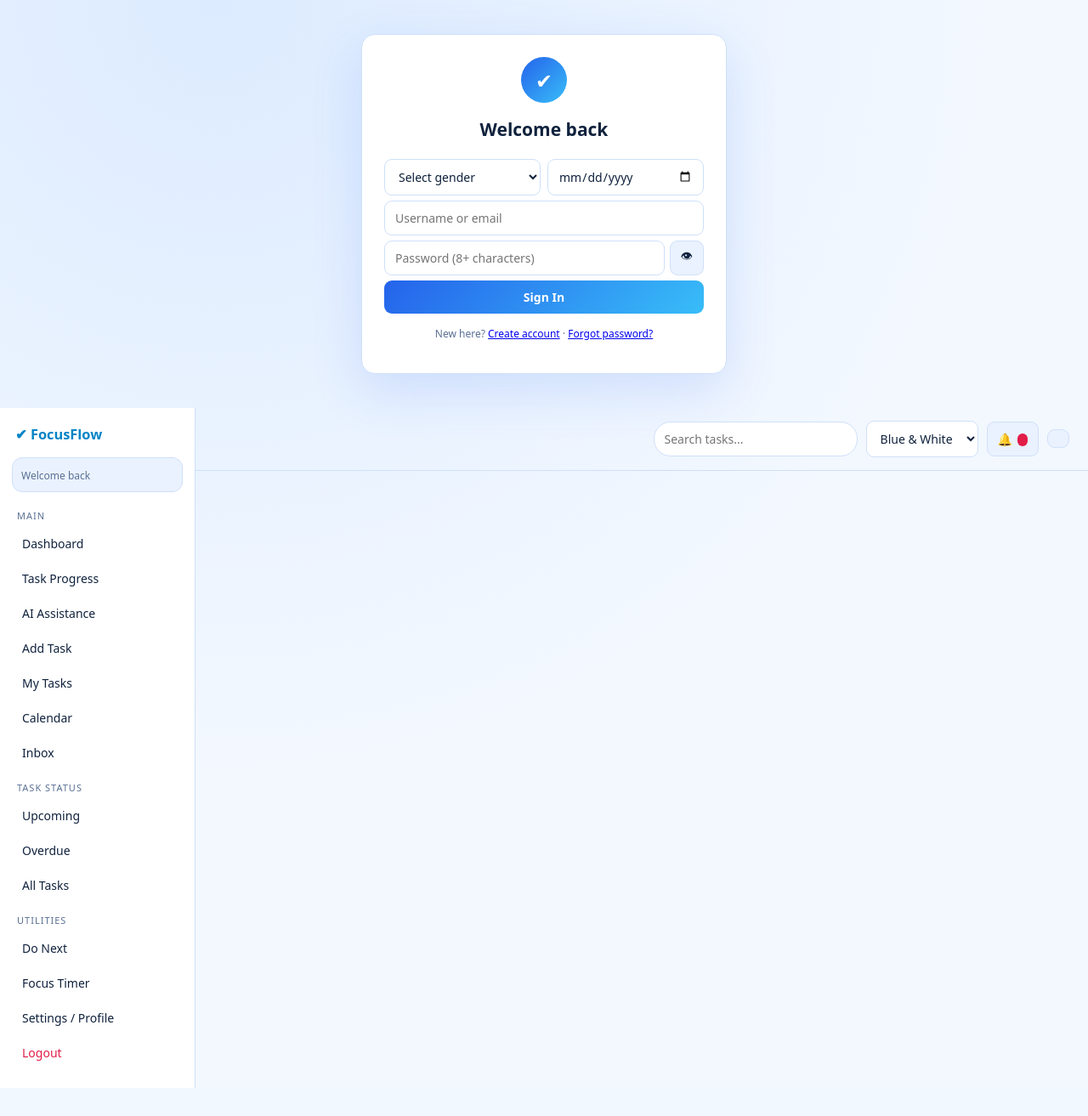
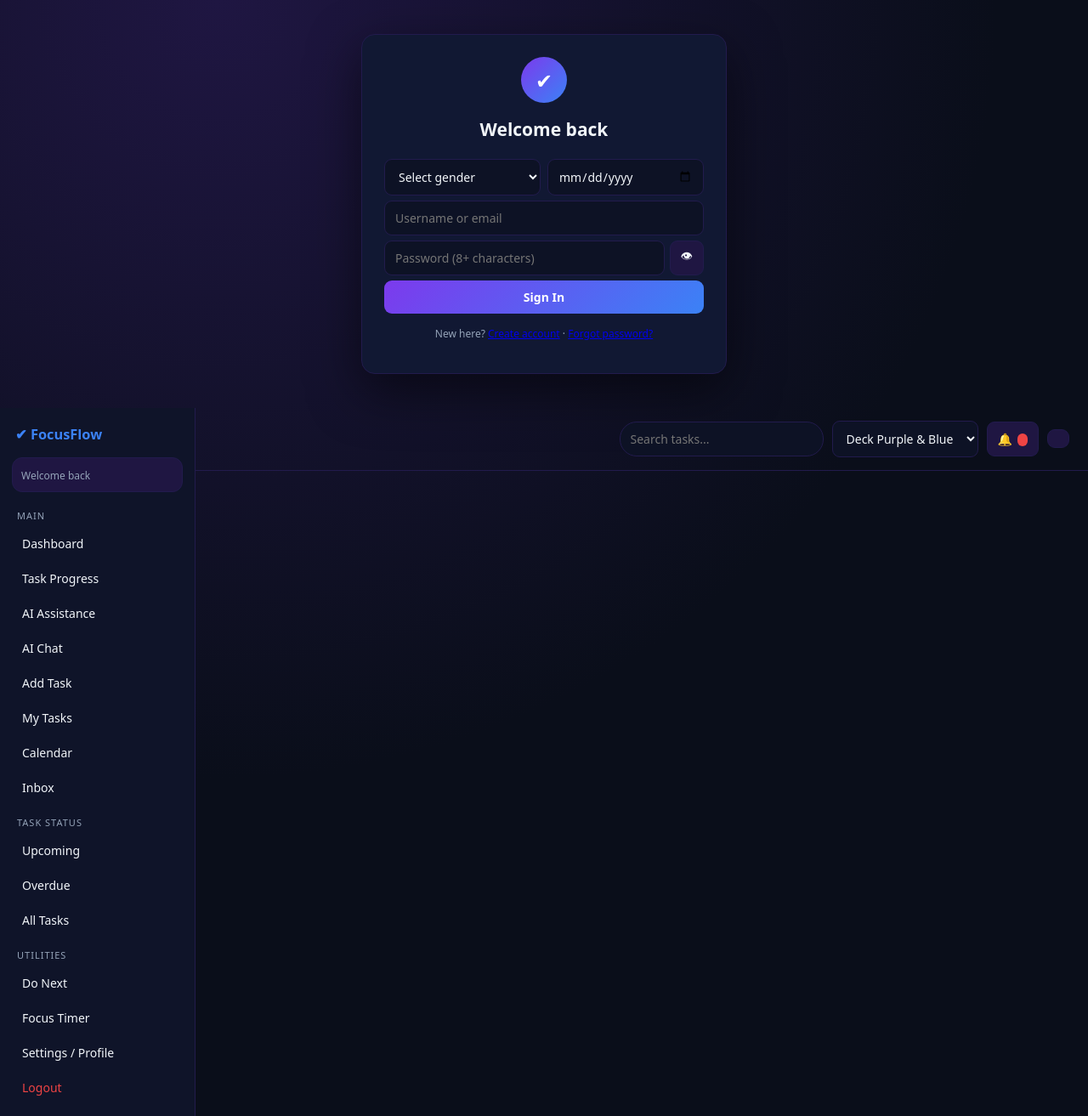
Before and after one commit to Ayanfegold537/focusflow, a Flask app: page / in a window 1280 px wide. Shown: the whole page at 85% size. Before the commit the page ends 1280 px from the top, so only its background shows below. Run offline with Flask 3, Linux system fonts and the light colour scheme; some libraries are stand-ins or nearby versions.

Commit message:
deck colours and AI chat

```diff
--- a/app.py
+++ b/app.py
@@ -316,4 +316,32 @@ def change_pw():
     if len(b.get("new") or "") < 8: return jsonify(error="New password must be 8+ characters."), 400
     q("UPDATE ff_users SET pw=:p WHERE id=:i", {"p": generate_password_hash(b["new"]), "i": session["uid"]}); return jsonify(ok=True)
 
+# ---------- General AI Chat (any topic) ----------
+KB = [(("focus", "concentrat", "distract"), "Work in 25-minute focus blocks, silence your phone and do one thing at a time. The Focus Timer in this app can help."),
+ (("pomodoro",), "Pomodoro: work 25 minutes, rest 5, and after four rounds rest 15. Open Focus Timer to start one."),
+ (("procrastinat", "motivat", "stuck"), "Start with just 5 minutes on the smallest step. Momentum usually follows."),
+ (("study", "exam", "revis"), "Use active recall and past questions, review after 1 day, 3 days and 1 week, and study in 25-minute blocks."),
+ (("stress", "overwhelm", "anxious"), "Write everything down, pick the single most important item, and take a 5-minute break first.")]
+KB_DEFAULT = "I can only answer a few productivity topics right now (focus, pomodoro, motivation, study, stress). Connect the Groq key to chat about anything."
+
+@app.post("/api/chat")
+@need_login
+def chat():
+    msgs = [{"role": m["role"], "content": str(m["content"])[:2000]} for m in ((request.json or {}).get("messages") or [])[-12:]
+            if isinstance(m, dict) and m.get("role") in ("user", "assistant") and m.get("content")]
+    if not msgs or msgs[-1]["role"] != "user": return jsonify(error="Type a message first."), 400
+    key = os.environ.get("GROQ_API_KEY", "").strip()
+    if key:
+        tasks = ", ".join(t["title"] for t in q("SELECT title FROM ff_tasks WHERE uid=:u AND parent IS NULL AND status IN ('open','progress') LIMIT 5", {"u": session["uid"]})) or "none"
+        sysmsg = ("You are FocusFlow Assistant inside a productivity app. Help with anything the user asks: questions, explanations, writing and editing, study help, planning, coding, ideas, summaries and advice. "
+                  f"Be accurate, friendly and concise, and say so if you are unsure. The user is {session['name']}. Their open tasks: {tasks}.")
+        req = urllib.request.Request("https://api.groq.com/openai/v1/chat/completions",
+            data=json.dumps({"model": os.environ.get("GROQ_MODEL", "llama-3.3-70b-versatile"), "temperature": 0.6, "max_tokens": 900, "messages": [{"role": "system", "content": sysmsg}] + msgs}).encode(),
+            headers={"Content-Type": "application/json", "Authorization": "Bearer " + key, "User-Agent": "FocusFlow/1.0"})
+        try:
+            with urllib.request.urlopen(req, timeout=25) as r: return jsonify(reply=json.loads(r.read())["choices"][0]["message"]["content"], source="Groq AI")
+        except Exception as e: app.logger.warning("Groq chat failed: %s", e)
+    last = msgs[-1]["content"].lower()
+    return jsonify(reply=next((a for k, a in KB if any(w in last for w in k)), KB_DEFAULT), source="Offline helper")
+
 if __name__ == "__main__": app.run(debug=True)
--- a/templates/index.html
+++ b/templates/index.html
@@ -1,6 +1,7 @@
 {% raw %}<!doctype html><html lang="en"><head><meta charset="utf-8"><meta name="viewport" content="width=device-width,initial-scale=1"><title>FocusFlow</title>
 <style>
-:root,[data-theme=blue]{--bg:#f3f8ff;--s:#ffffff;--s2:#eaf2ff;--b:#cfe0fa;--t:#10223d;--m:#5a7094;--a:#2563eb;--a2:#0284c7;--w:#f59e0b;--r:#e11d48;--g:linear-gradient(135deg,#2563eb,#38bdf8);--glow:#dcebff;--on:#fff;--inp:#fff;--sh:#2563eb26}
+[data-theme=deck],:root{--bg:#0a0e1a;--side:#0f1429;--s:#111833;--s2:#1f1642;--b:#221b4d;--t:#f1f5f9;--m:#94a3b8;--a:#7c3aed;--a2:#3b82f6;--w:#f59e0b;--r:#ef4444;--g:linear-gradient(135deg,#7c3aed,#3b82f6);--glow:#1f1642;--on:#fff;--inp:#0d1225;--sh:#0008}
+[data-theme=blue]{--bg:#f3f8ff;--s:#ffffff;--s2:#eaf2ff;--b:#cfe0fa;--t:#10223d;--m:#5a7094;--a:#2563eb;--a2:#0284c7;--w:#f59e0b;--r:#e11d48;--g:linear-gradient(135deg,#2563eb,#38bdf8);--glow:#dcebff;--on:#fff;--inp:#fff;--sh:#2563eb26}
 [data-theme=rose]{--inp:#150b12;--sh:#0008;--bg:#120a10;--s:#1d1019;--s2:#2a1625;--b:#472338;--t:#fbeef4;--m:#b894a8;--a:#f43f8e;--a2:#fb7185;--w:#fbbf24;--r:#f43f5e;--g:linear-gradient(135deg,#e11d74,#fb923c);--glow:#33102a;--on:#fff}
 [data-theme=emerald]{--inp:var(--inp);--sh:#0008;--bg:#06110e;--s:#0e201c;--s2:#12302a;--b:#1e4a40;--t:#e7f6f2;--m:#82a89f;--a:#14b8a6;--a2:#34d399;--g:linear-gradient(135deg,#0d9488,#34d399);--glow:#0b2a24;--on:var(--on)}
 [data-theme=ocean]{--inp:#08172a;--sh:#0008;--bg:#06101c;--s:#0c1c30;--s2:#10294a;--b:#1b4272;--t:#e8f3ff;--m:#86a9cf;--a:#38bdf8;--a2:#22d3ee;--g:linear-gradient(135deg,#0ea5e9,#6366f1);--glow:#0b2a4a;--on:#04121f}
@@ -11,7 +12,7 @@ button{background:var(--g);border:0;color:var(--on);font-weight:600;cursor:point
 .card{max-width:430px;margin:5vh auto;background:var(--s);padding:26px;border-radius:16px;border:1px solid var(--b);box-shadow:0 20px 60px var(--sh)}.card input,.card select,.card button.go{width:100%}
 .logo{width:54px;height:54px;border-radius:50%;background:var(--g);display:grid;place-items:center;margin:0 auto 8px;font-size:24px;color:var(--on)}.c{text-align:center}
 .two{display:grid;grid-template-columns:1fr 1fr;gap:8px}.pwr{display:flex;gap:6px}.pwr button{padding:0 12px}
-#app{display:grid;grid-template-columns:230px 1fr;min-height:100vh}aside{background:var(--s);border-right:1px solid var(--b);padding:14px;display:flex;flex-direction:column;gap:2px}
+#app{display:grid;grid-template-columns:230px 1fr;min-height:100vh}aside{background:var(--side,var(--s));border-right:1px solid var(--b);padding:14px;display:flex;flex-direction:column;gap:2px}
 aside h3{margin:6px 4px 14px;color:var(--a2)}aside small{color:var(--m);margin:12px 6px 4px;font-size:11px;letter-spacing:1px}
 aside button{display:flex;justify-content:space-between;text-align:left;background:none;color:var(--t);font-weight:400;border-radius:9px;margin:0}aside button:hover,aside button.on{background:var(--s2);color:var(--a2)}
 .wel{background:var(--s2);border:1px solid var(--b);border-radius:12px;padding:10px;margin-bottom:6px}.wel span{color:var(--m);font-size:12px}
@@ -31,10 +32,10 @@ aside button{display:flex;justify-content:space-between;text-align:left;backgrou
 <div class="pwr" data-m="login signup reset"><input id="pw" type="password" placeholder="Password (8+ characters)" style="flex:1"><button type="button" class="g" onclick="eye()">👁</button></div>
 <input data-m="signup reset" id="pw2" type="password" placeholder="Confirm password"><button class="go" id="go" onclick="submitAuth()"></button><p class="m c" id="links"></p></div>
 <div id="app" hidden><aside><h3>✔ FocusFlow</h3><div class="wel"><span>Welcome back</span><br><b id="who"></b></div>
-<small>MAIN</small><button onclick="go('dash')">Dashboard</button><button onclick="go('prog')">Task Progress</button><button onclick="go('ai')">AI Assistance</button><button onclick="go('add')">Add Task</button><button onclick="go('my')">My Tasks</button><button onclick="go('cal')">Calendar</button><button onclick="go('inbox')">Inbox<span class="bd" id="bd"></span></button>
+<small>MAIN</small><button onclick="go('dash')">Dashboard</button><button onclick="go('prog')">Task Progress</button><button onclick="go('ai')">AI Assistance</button><button onclick="go('chat')">AI Chat</button><button onclick="go('add')">Add Task</button><button onclick="go('my')">My Tasks</button><button onclick="go('cal')">Calendar</button><button onclick="go('inbox')">Inbox<span class="bd" id="bd"></span></button>
 <small>TASK STATUS</small><button onclick="go('up')">Upcoming</button><button onclick="go('over')">Overdue</button><button onclick="go('all')">All Tasks</button>
 <small>UTILITIES</small><button onclick="go('next')">Do Next</button><button onclick="go('focus')">Focus Timer</button><button onclick="go('prof')">Settings / Profile</button><button onclick="out()" style="color:var(--r)">Logout</button></aside>
-<div><div class="bar"><h2 id="ttl"></h2><input id="q" placeholder="Search tasks..." oninput="go('my',1)"><select id="th" onchange="theme(this.value)"><option value="blue">Blue &amp; White</option><option value="rose">Rose</option><option value="emerald">Emerald</option><option value="ocean">Ocean</option><option value="violet">Violet</option></select><button class="g" onclick="go('inbox')">🔔<span class="bd" id="bd2"></span></button><button class="g" onclick="go('prof')" id="ub"></button></div><main id="v"></main></div></div>
+<div><div class="bar"><h2 id="ttl"></h2><input id="q" placeholder="Search tasks..." oninput="go('my',1)"><select id="th" onchange="pick(this.value)"><option value="deck">Deck Purple &amp; Blue</option><option value="blue">Blue &amp; White</option><option value="rose">Rose</option><option value="emerald">Emerald</option><option value="ocean">Ocean</option><option value="violet">Violet</option></select><button class="g" onclick="go('inbox')">🔔<span class="bd" id="bd2"></span></button><button class="g" onclick="go('prof')" id="ub"></button></div><main id="v"></main></div></div>
 <script>
 const $=s=>document.querySelector(s),esc=s=>String(s??'').replace(/[&<>"]/g,c=>({'&':'&amp;','<':'&lt;','>':'&gt;','"':'&quot;'}[c]));
 const api=async(p,m='GET',b)=>{const r=await fetch('/api/'+p,{method:m,headers:{'Content-Type':'application/json'},body:b?JSON.stringify(b):undefined});const d=await r.json().catch(()=>({}));if(!r.ok)throw new Error(d.error||'Error');return d};
@@ -50,7 +51,7 @@ async function submitAuth(){try{const b={name:$('#name').value,gender:$('#gender
  await api(mode,'POST',b);start()}catch(e){$('#err').textContent=e.message}}
 async function start(){try{const m=await api('me');$('#auth').hidden=true;$('#app').hidden=false;$('#who').textContent=$('#ub').textContent='👤 '+m.name;go('dash')}catch{$('#auth').hidden=false;$('#app').hidden=true;setMode(token?'reset':'login')}}
 async function out(){await api('logout','POST');start()}
-const NAMES={dash:'Dashboard',prog:'Task Progress',ai:'AI Assistance',add:'Add Task',my:'My Tasks',cal:'Calendar',inbox:'Inbox',up:'Upcoming',over:'Overdue',all:'All Tasks',next:'Do Next',focus:'Focus Timer',prof:'Settings / Profile'};
+const NAMES={dash:'Dashboard',prog:'Task Progress',ai:'AI Assistance',chat:'AI Chat',add:'Add Task',my:'My Tasks',cal:'Calendar',inbox:'Inbox',up:'Upcoming',over:'Overdue',all:'All Tasks',next:'Do Next',focus:'Focus Timer',prof:'Settings / Profile'};
 async function go(n,keep){clearInterval(timer);if(!keep||n!='my'||$('#ttl').textContent!='My Tasks')$('#ttl').textContent=NAMES[n];T=await api('tasks');
  const ib=await api('inbox');$('#bd').textContent=$('#bd2').textContent=ib.length||'';await V[n](n,ib)}
 const act=t=>t.status=='open'||t.status=='progress',roots=()=>T.filter(t=>!t.parent);
@@ -61,7 +62,7 @@ function row(r){const sub=T.filter(s=>s.parent==r.id);return `<div class="box"><
 const setS=async(id,s)=>{await api('tasks/'+id,'PATCH',{status:s});go(window.cur||'my',1)},del=async id=>{if(confirm('Delete this task and its steps?')){await api('tasks/'+id,'DELETE');go('my')}};
 const V={
  dash(){const r=roots(),o=r.filter(t=>act(t)&&t.due&&t.due<today());$('#v').innerHTML=`<h3>Hello 👋</h3><div class="grid">${[['Total',r.length],['Completed',r.filter(t=>t.status=='done').length],['In progress',r.filter(t=>t.status=='progress').length],['Overdue',o.length]].map(([a,b])=>`<div class="st"><b>${b}</b><span>${a}</span></div>`).join('')}</div><div class="box"><b>Next deadlines</b>${r.filter(act).filter(t=>t.due).sort((a,b)=>a.due>b.due?1:-1).slice(0,5).map(t=>`<p>${esc(t.title)} <span class="m">· ${esc(t.due)}</span></p>`).join('')||'<p class="m">Nothing scheduled.</p>'}</div>`},
- async prog(){const i=await api('insights'),r=roots(),c={Completed:i.done,Pending:r.filter(t=>t.status=='open').length,'In progress':i.progress,Archived:i.archived},col=[cv('--a2'),cv('--w'),cv('--a'),'#64748b'],tot=Object.values(c).reduce((a,b)=>a+b,0)||1;let acc=0;
+ async prog(){const i=await api('insights'),r=roots(),c={Completed:i.done,Pending:r.filter(t=>t.status=='open').length,'In progress':i.progress,Archived:i.archived},col=['#10b981','#f59e0b','#3b82f6','#7c3aed'],tot=Object.values(c).reduce((a,b)=>a+b,0)||1;let acc=0;
   const cg=Object.values(c).map((v,k)=>{const s=acc;acc+=v/tot*100;return `${col[k]} ${s}% ${acc}%`}).join(','),mo=Object.entries(i.monthly),mx=Math.max(1,...mo.map(x=>x[1]));
   $('#v').innerHTML=`<div class="box"><div class="row"><b style="flex:1">Overall productivity</b><b style="color:var(--a2)">${i.rate}%</b></div><div class="pb"><i style="width:${i.rate}%"></i></div></div>
   <div class="grid">${[['Completed',i.done],['In progress',i.progress],['Overdue',i.overdue],['Archived',i.archived],['Focus minutes',i.focus]].map(([a,b])=>`<div class="st"><b>${b}</b><span>${a}</span></div>`).join('')}</div>
@@ -70,6 +71,7 @@ const V={
  async ai(){const h=await api('analyses');$('#v').innerHTML=`<div class="box c"><span class="pill">✦ Rule-based AI planner</span><h2>AI Task Assistant</h2><p class="m">Enter a task and get steps, a time estimate, difficulty and likely challenges.</p>
   <textarea id="at2" rows="3" style="width:80%;background:var(--inp);color:var(--t);border:1px solid var(--b);border-radius:9px;padding:10px" placeholder="e.g. Build a website for my final year project and present it"></textarea><br><button onclick="analyze()">✦ Analyze Task</button><p id="ae" class="err"></p><div id="ar"></div></div>
   <div class="box"><div class="row"><b style="flex:1">Recent analyses</b><button class="g" onclick="clr('')">Clear history</button></div>${h.map(x=>`<div class="row" style="border-top:1px solid var(--b);padding:8px 0"><b style="flex:1">${esc(x.title)}</b><span class="pill">${x.difficulty}</span><span class="m">${Math.floor(x.minutes/60)}h ${x.minutes%60}m</span><button class="g" onclick='show(${JSON.stringify(x).replace(/'/g,"&#39;")})'>View</button><button onclick="mk('${esc(x.title).replace(/'/g,"")}')">+ Create</button><button class="x" onclick="clr('${x.id}')">🗑</button></div>`).join('')||'<p class="m">No analyses yet.</p>'}</div>`},
+ chat(){$('#v').innerHTML=`<div class="box" style="display:flex;flex-direction:column;height:70vh"><div id="cm" style="flex:1;overflow:auto"></div><div class="row"><input id="ci" placeholder="Ask me anything..." style="flex:1" onkeydown="if(event.key=='Enter')say()"><button onclick="say()">Send</button></div></div>`;drawC()},
  add(){$('#v').innerHTML=`<div class="box"><b>Add a task</b><div class="row"><input id="ti" placeholder="Task title" style="flex:1"><input id="du" type="date"><input id="mi" type="number" placeholder="Minutes" style="width:100px"></div><label class="m"><input type="checkbox" id="bd3" checked> Let the AI break this into steps</label><br><button onclick="addT()">Add task</button><p id="msg" class="m"></p></div>`},
  my(){const s=($('#q').value||'').toLowerCase();$('#v').innerHTML=roots().filter(t=>t.status!='archived'&&(t.title.toLowerCase().includes(s))).map(row).join('')||'<p class="m">No tasks found.</p>'},
  up(){$('#v').innerHTML=roots().filter(t=>act(t)&&t.due>=today()).sort((a,b)=>a.due>b.due?1:-1).map(row).join('')||'<p class="m">No upcoming tasks.</p>'},
@@ -84,12 +86,15 @@ const V={
   $('#sb').onclick=()=>{if(run)return fin();run=1;$('#sb').textContent='Stop and log';timer=setInterval(()=>{sec--;el++;draw();if(sec<=0)fin()},1000)}},
  async prof(){const p=await api('profile');$('#v').innerHTML=`<div class="box"><b>Profile</b><p class="m">@${esc(p.username)} · ${esc(p.email)}</p><div class="row"><input id="pn" value="${esc(p.name)}"><select id="pg"><option>${esc(p.gender)}</option><option>Male</option><option>Female</option><option>Other</option></select><input id="pd" type="date" value="${esc(p.dob)}"><button onclick="saveP()">Save</button></div></div>
   <div class="box"><b>Change password</b><div class="row"><input id="cp" type="password" placeholder="Current"><input id="np" type="password" placeholder="New (8+)"><button onclick="chP()">Update</button></div><p id="pm" class="m"></p></div>`}};
+let CH=[];const fmt=t=>esc(t).replace(/\*\*(.+?)\*\*/g,'<b>$1</b>').replace(/\n/g,'<br>');
+function drawC(){const L=CH.length?CH:[{role:'assistant',content:'Hi! Ask me anything: study help, writing, ideas, planning, explanations or advice.'}];$('#cm').innerHTML=L.map(m=>`<div style="display:flex;justify-content:${m.role=='user'?'flex-end':'flex-start'}"><div class="box" style="max-width:80%;margin:4px 0;${m.role=='user'?'background:var(--g);color:var(--on);border:0':''}">${fmt(m.content)}</div></div>`).join('');$('#cm').scrollTop=1e6}
+async function say(){const i=$('#ci'),t=i.value.trim();if(!t)return;CH.push({role:'user',content:t});i.value='';CH.push({role:'assistant',content:'…'});drawC();try{const d=await api('chat','POST',{messages:CH.slice(0,-1)});CH[CH.length-1].content=d.reply}catch(e){CH[CH.length-1].content='⚠ '+e.message}drawC()}
 async function analyze(){try{$('#ae').textContent='';show(await api('analyze','POST',{title:$('#at2').value}));}catch(e){$('#ae').textContent=e.message}}
 function show(x){if(x.is_task===false){$('#ar').innerHTML=`<div class="box">💡 ${esc(x.message)}</div>`;return}$('#ar').innerHTML=`<div class="box" style="text-align:left"><b>${esc(x.title)}</b> <span class="pill">${x.difficulty}</span> <span class="pill">${Math.floor(x.minutes/60)}h ${x.minutes%60}m</span> <span class="pill">${esc(x.source||"")}</span><p class="m">${esc(x.why)}</p><b>Steps</b>${x.steps.map((s,i)=>`<p>${i+1}. ${esc(s.title)} <span class="m">· ${s.minutes}m</span></p>`).join('')}<b>Possible challenges</b>${x.challenges.map(c=>`<p>⚠ ${esc(c)}</p>`).join('')}</div>`}
 const mk=async t=>{try{await api('tasks','POST',{title:t,breakdown:true});go('my')}catch(e){alert(e.message)}},clr=async id=>{await api('analyses'+(id?'?id='+id:''),'DELETE');go('ai')};
 async function addT(){try{const d=await api('tasks','POST',{title:$('#ti').value,due:$('#du').value,minutes:$('#mi').value,breakdown:$('#bd3').checked});$('#msg').textContent='Added. '+(d.why||'');$('#ti').value=''}catch(e){$('#msg').textContent=e.message}}
 async function sug(){const r=await api(`next?energy=${$('#en').value}&minutes=${$('#mi2').value||0}`);$('#res').innerHTML=r.map(x=>`<div class="box"><b>${esc(x.title)}</b> <span class="m">${x.minutes}m · score ${x.score}</span><p class="m">${esc(x.reason)}</p></div>`).join('')||'<p class="m">No open tasks.</p>'}
 const saveP=async()=>{await api('profile','PATCH',{name:$('#pn').value,gender:$('#pg').value,dob:$('#pd').value});start()},chP=async()=>{try{await api('password','POST',{current:$('#cp').value,new:$('#np').value});$('#pm').textContent='Password updated.'}catch(e){$('#pm').textContent=e.message}};
-const cv=v=>getComputedStyle(document.documentElement).getPropertyValue(v).trim(),theme=v=>{document.documentElement.dataset.theme=v;localStorage.setItem('th',v);const e=$('#th');if(e)e.value=v};theme(localStorage.getItem('th')||'blue');
+const cv=v=>getComputedStyle(document.documentElement).getPropertyValue(v).trim(),theme=v=>{document.documentElement.dataset.theme=v;const e=$('#th');if(e)e.value=v},pick=v=>{theme(v);localStorage.setItem('th2',v)};theme(localStorage.getItem('th2')||'deck');
 start();
 </script></body></html>{% endraw %}
```
